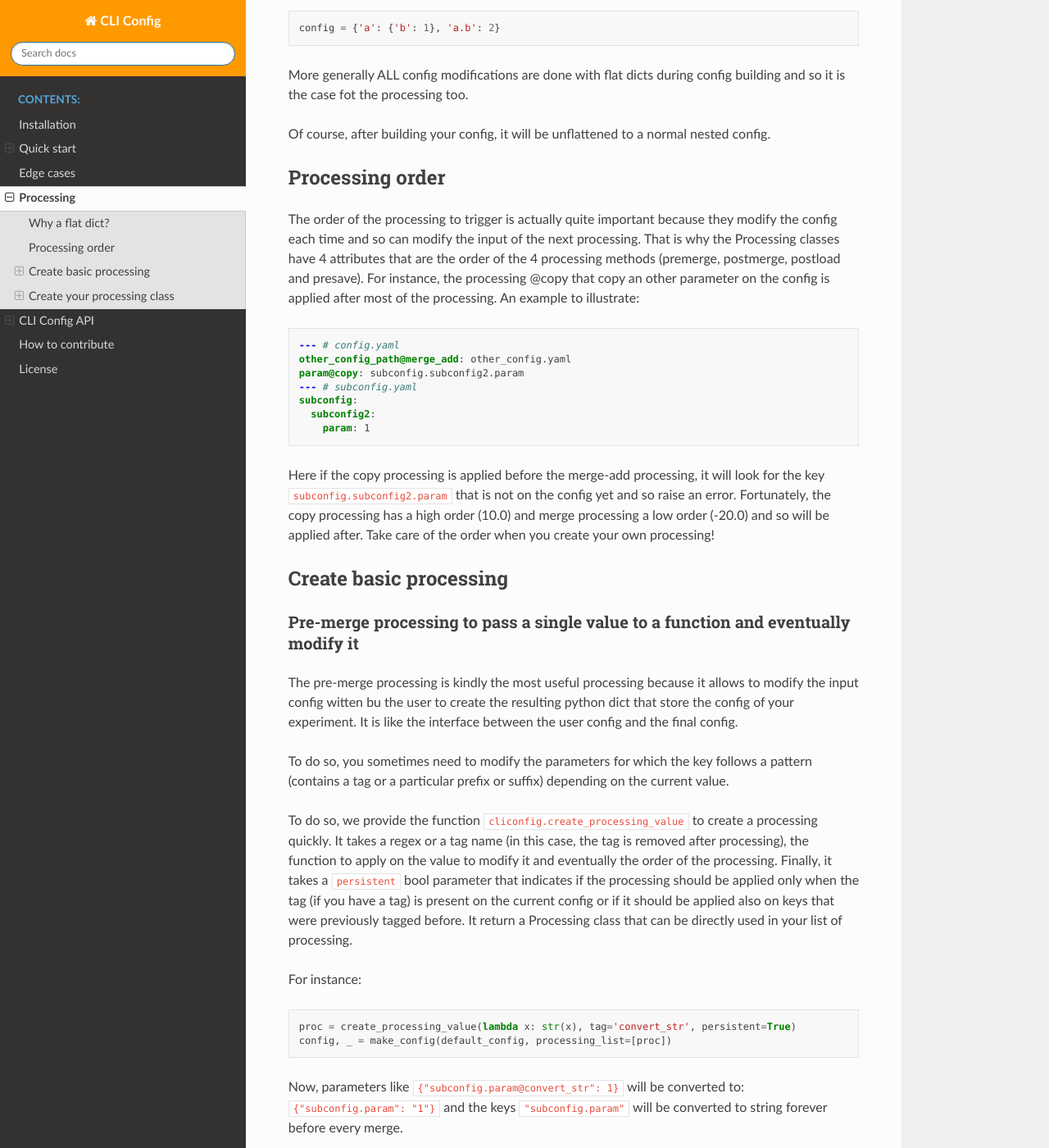
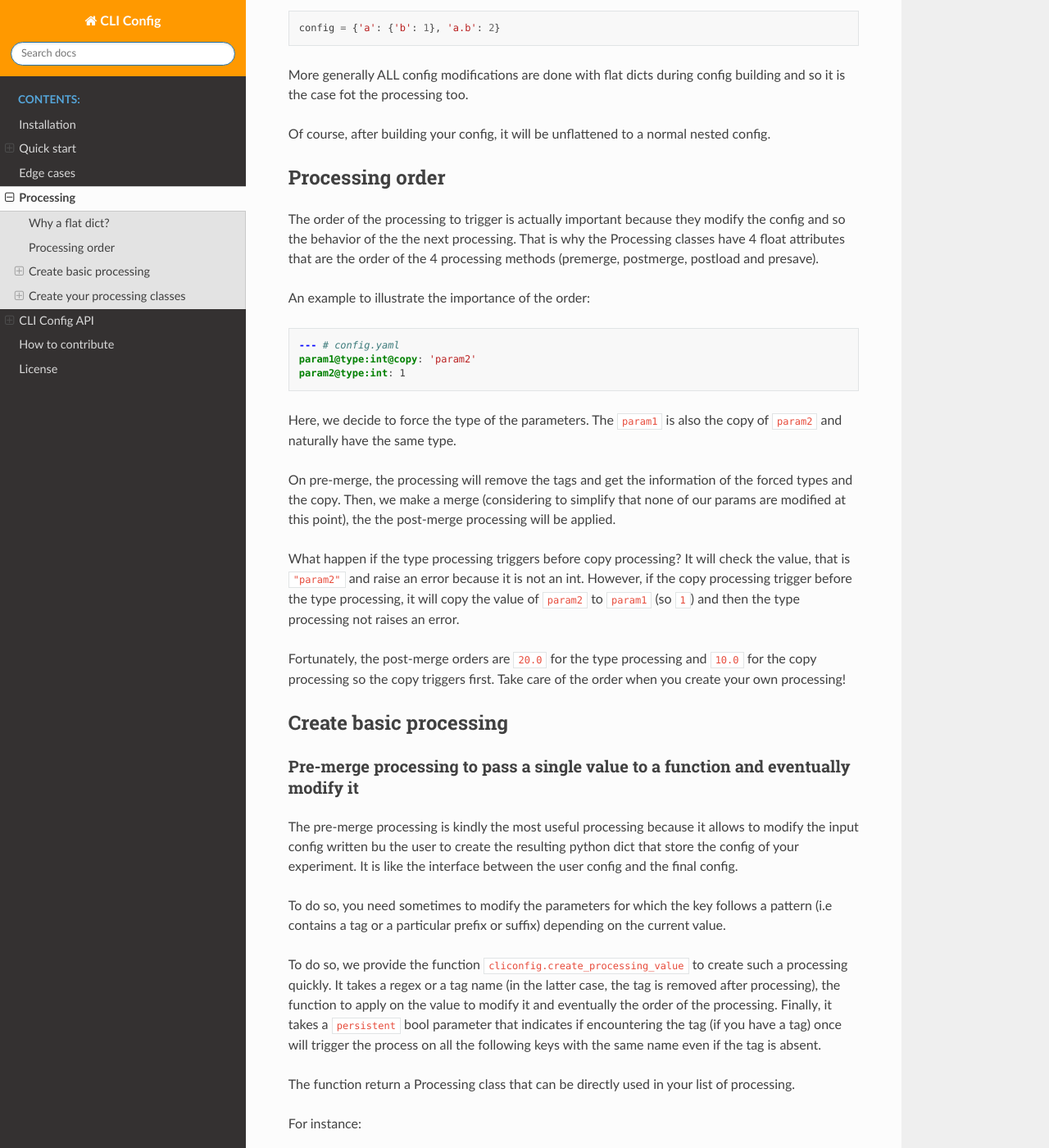
Before and after one commit to valentingol/cliconfig, a Sphinx documentation site: the page built from docs/processing.md, in a window 1280 px wide and 1400 px high, scrolled down 767 px. Shown: the whole window at 82% size. Built offline with Sphinx 7.4.7 and the Read the Docs theme 2.0.0, drawn with Linux system fonts in a browser that asks for light colours; the version number could not be read and is left out; some of the changed text lies outside the part shown.

Commit message:
✏️ Fix some typos

````diff
--- a/docs/processing.md
+++ b/docs/processing.md
@@ -38,50 +38,57 @@ Of course, after building your config, it will be unflattened to a normal nested
 
 ## Processing order
 
-The order of the processing to trigger is actually quite important because they modify
-the config each time and so can modify the input of the next processing. That is why
-the Processing classes have 4 attributes that are the order of the 4 processing
-methods (premerge, postmerge, postload and presave). For instance, the processing @copy
-that copy an other parameter on the config is applied after most of the processing.
-An example to illustrate:
+The order of the processing to trigger is actually important because they modify
+the config and so the behavior of the the next processing. That is why
+the Processing classes have 4 float attributes that are the order of the 4 processing
+methods (premerge, postmerge, postload and presave).
+
+An example to illustrate the importance of the order:
 
 ```yaml
 --- # config.yaml
-other_config_path@merge_add: other_config.yaml
-param@copy: subconfig.subconfig2.param
---- # subconfig.yaml
-subconfig:
-  subconfig2:
-    param: 1
+param1@type:int@copy: 'param2'
+param2@type:int: 1
 ```
 
-Here if the copy processing is applied before the merge-add processing, it will look
-for the key `subconfig.subconfig2.param` that is not on the config yet and so
-raise an error. Fortunately, the copy processing has a high order (10.0)
-and merge processing a low order (-20.0) and so will be applied after.
-Take care of the order when you create your own processing!
+Here, we decide to force the type of the parameters. The `param1` is also the copy
+of `param2` and naturally have the same type.
+
+On pre-merge, the processing will remove the tags and get the information of the
+forced types and the copy. Then, we make a merge (considering to simplify that none of
+our params are modified at this point), the the post-merge processing will be applied.
+
+What happen if the type processing triggers before copy processing? It will check the
+value, that is `"param2"` and raise an error because it is not an int. However, if
+the copy processing trigger before the type processing, it will copy the value of
+`param2` to `param1` (so `1`) and then the type processing not raises an error.
+
+Fortunately, the post-merge orders are `20.0` for the type processing and `10.0` for
+the copy processing so the copy triggers first. Take care of the order when you
+create your own processing!
 
 ## Create basic processing
 
 ### Pre-merge processing to pass a single value to a function and eventually modify it
 
 The pre-merge processing is kindly the most useful processing because it allows
-to modify the input config witten bu the user to create the resulting python dict that
+to modify the input config written bu the user to create the resulting python dict that
 store the config of your experiment. It is like the interface between the user config
 and the final config.
 
-To do so, you sometimes need to modify the parameters for which the key follows a
-pattern (contains a tag or a particular prefix or suffix) depending on the
+To do so, you need sometimes to modify the parameters for which the key follows a
+pattern (i.e contains a tag or a particular prefix or suffix) depending on the
 current value.
 
-To do so, we provide the function `cliconfig.create_processing_value` to create a
-processing quickly. It takes a regex or a tag name (in this case, the tag is
+To do so, we provide the function `cliconfig.create_processing_value` to create such a
+processing quickly. It takes a regex or a tag name (in the latter case, the tag is
 removed after processing), the function to apply on the value to modify it
 and eventually the order of the processing. Finally, it takes a `persistent` bool
-parameter that indicates if the processing should be applied only when the tag
-(if you have a tag) is present on the current config or if it should be applied
-also on keys that were previously tagged before. It return a Processing class
-that can be directly used in your list of processing.
+parameter that indicates if encountering the tag (if you have a tag) once will trigger
+the process on all the following keys with the same name even if the tag is absent.
+
+The function return a Processing class that can be directly used in your list
+of processing.
 
 For instance:
 
@@ -97,17 +104,18 @@ to string forever before every merge.
 Note that you can also use function that make side effect without changing the value
 (to check if a condition is met for instance).
 
-## Create your processing class
+## Create your processing classes
 
-To create your own processing, you simply need to overload the methods of
-the `Processing` class to modify the config on the timings you want.
+To create your own processing classes and unlock more possibilities, you simply need to
+overload the methods of the `Processing` class to modify the config on the timings
+you want. To do so, you often need to manipulate tags.
 
 ### Manipulate the tags
 
-Tags are usefull to trigger a processing as we can see. However, we need to take care
+Tags are useful to trigger a processing as we have seen. However, we need to take care
 because tagging a key modify its name and can make conflicts when you use several
 in a same key. That is why we provide tags routines to manipulate the tags safely,
-available in `cliconfig.tag_routines`.
+available in `cliconfig.tag_routines`. There are:
 
 * `clean_tag` that remove a tag (with the exact name in input) from a key
 * `clean_all_tags` that remove all tags from a key. It is convenient to store the
@@ -115,8 +123,8 @@ available in `cliconfig.tag_routines`.
 * `clean_dict_tags` that remove all tags from a dict and return the cleaned dict and
   the list of keys containing tags.
 
-For instance, you can write a simple processing that look for a tag "@keep" and that
-restore the value of a parameter after the merge if it was updated.
+With these tools, we can write for instance a processing that look for a tag "@keep"
+and that restore the value of a parameter after the merge if it was updated.
 
 ```python
 class ProcessKeep(Processing):
@@ -147,9 +155,12 @@ class ProcessKeep(Processing):
         """Post-merge processing."""
         # Restore the values and print a warning if they were modified
         for key, value in self.keep_vals.items():
-            if flat_dict[key] != value:
-                print(f"WARNING: protected key {key} was modified by the merge")
-            flat_dict[key] = value
+            # (`if key in flat_dict:` is important: the dicts seen by the processing
+            # not necessarily contains all the same keys)
+            if key in flat_dict:
+                if flat_dict[key] != value:
+                    print(f"WARNING: protected key {key} was modified by the merge")
+                flat_dict[key] = value
         self.keep_vals = {}  # reset the values
         return flat_dict
 ```
````
Also changed, not shown: other parts of docs/processing.md (+5 -5 lines).
